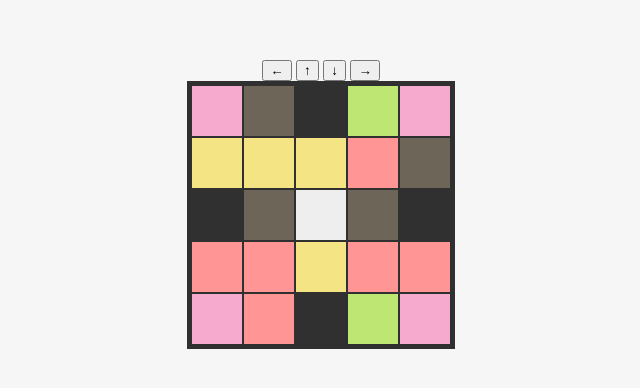
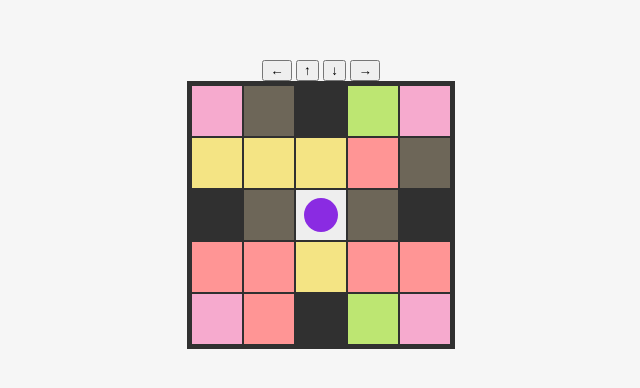
Before and after one commit to Skkay/Rainikrone, a website built with Vite: page index.html in a window 1280 px wide. Shown: the part 196-584 px from the top of the page, without its empty margins (319-959 px from the left). Built offline with nearby package versions, Linux system fonts and the light colour scheme.

Commit message:
feat(Game): Init Player on start cell

```diff
--- a/src/Game.js
+++ b/src/Game.js
@@ -1,9 +1,11 @@
 import Cell from './Cell';
+import Player from './Player';
 
 class Game {
     cells = [];
     board;
     containerEl;
+    player;
 
     constructor(board, containerEl) {
         this.board = board;
@@ -35,6 +37,13 @@ class Game {
             });
 
             cell.updateType(element.type);
+
+            if (element.type === 'start') {
+                const player = new Player(element.position.x, element.position.y);
+
+                this.containerEl.appendChild(player.playerEl);
+                this.player = player;
+            }
         });
     }
 }
--- a/style.css
+++ b/style.css
@@ -62,7 +62,7 @@ body {
     visibility: hidden;
 }
 
-#character {
+#player {
     position: absolute;
     width: 34px;
     height: 34px;
```
